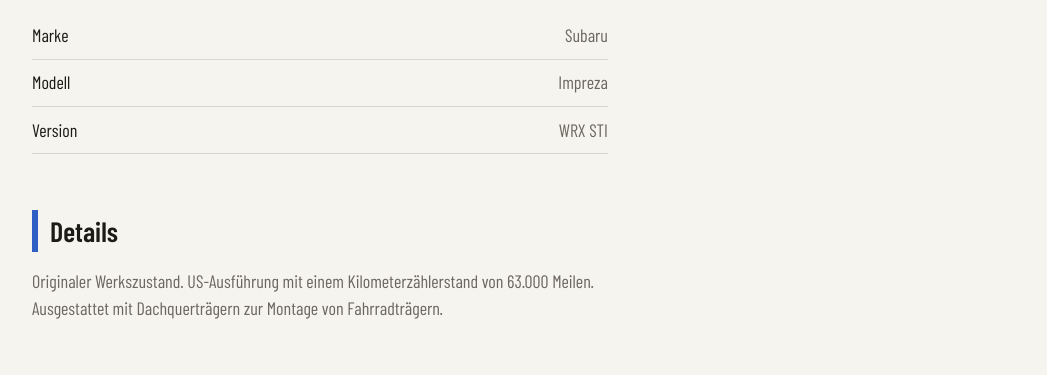
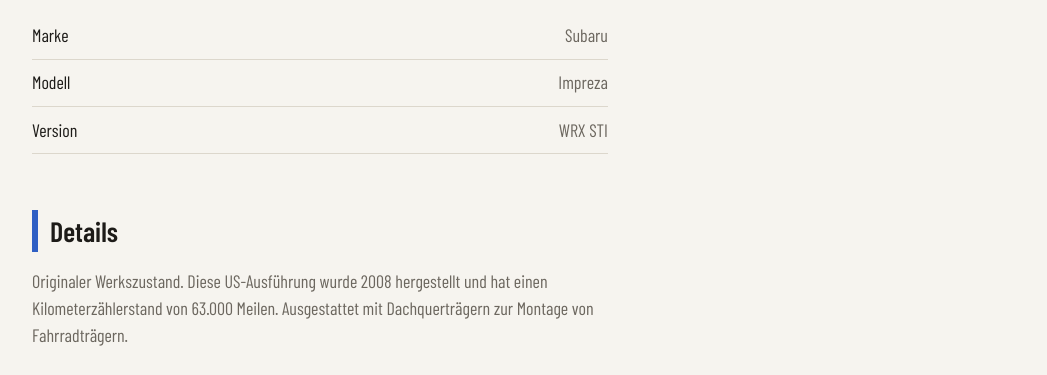
Before and after one commit to BA541SZ/Subaru-Impreza-WRX-STI, a plain HTML site: page de.html in a window 1280 px wide. Shown: the part 1567-1942 px from the top of the page, without its empty margins (116-1163 px from the left). Drawn offline with nearby package versions, Linux system fonts and the light colour scheme; a web font is replaced by a local one.

Commit message:
Add 2008 manufacture year to vehicle details

```diff
--- a/de.html
+++ b/de.html
@@ -172,7 +172,7 @@ html.gallery-open{overflow:hidden}
 
   <section id="details">
     <h2>Details</h2>
-    <p class="lead">Originaler Werkszustand. US-Ausführung mit einem Kilometerzählerstand von 63.000 Meilen. Ausgestattet mit Dachquerträgern zur Montage von Fahrradträgern.</p>
+    <p class="lead">Originaler Werkszustand. Diese US-Ausführung wurde 2008 hergestellt und hat einen Kilometerzählerstand von 63.000 Meilen. Ausgestattet mit Dachquerträgern zur Montage von Fahrradträgern.</p>
   </section>
   <section id="price">
     <h2>Preis</h2>
```
